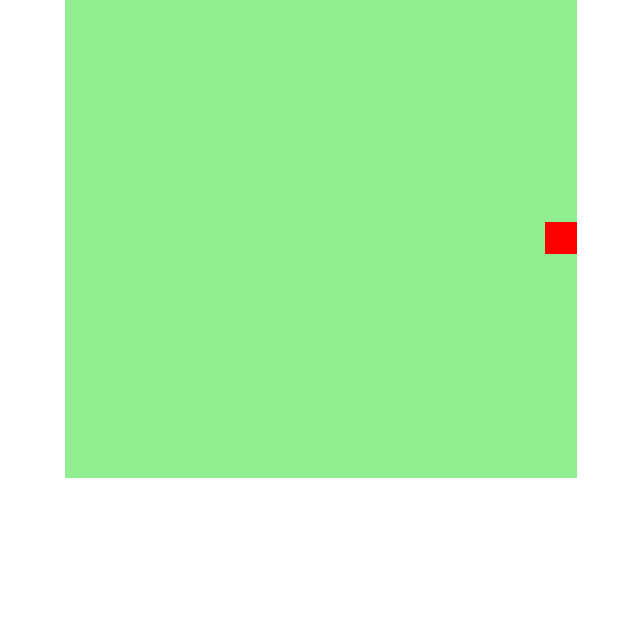
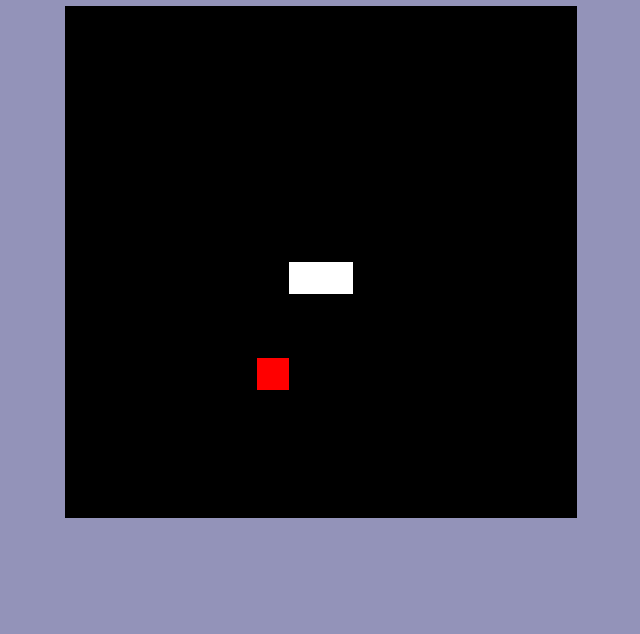
Before and after one commit to marlenesedano/jogo_cobrinha_javaScript, a plain HTML site: page index.html in a window 1280 px wide. Shown: the part 166-800 px from the top of the page, without its empty margins (295-935 px from the left). Drawn offline with Linux system fonts and the light colour scheme.

Commit message:
Jogo Finalizado

```diff
--- a/css/style.css
+++ b/css/style.css
@@ -5,6 +5,8 @@
   flex-direction: column;
   justify-content: center;
   align-items: center;
-  background-color:white;
-  color: rgb(52, 165, 52);
+  background-color:rgb(147, 147, 185);
+  color:black;
+  font-family: Arial, Helvetica, sans-serif;
+  font-weight: bold;
 }
--- a/index.html
+++ b/index.html
@@ -9,6 +9,7 @@
   <title>snake game</title>
 </head>
 <body>
-     <canvas id="snake" width="512" height="512"></canvas>
+  <h1>SNAKE GAME!</h1>
+  <canvas id="snake" width="512" height="512"></canvas>
 </body>
 </html>
--- a/js/main.js
+++ b/js/main.js
@@ -4,7 +4,7 @@
 let snake = [];
 snake[0] = {
   x: 8 * box,
-  t: 8 * box
+  y: 8 * box
 }
 let direction = "right";
 let food = {
@@ -14,13 +14,13 @@
 }
 
 function criarBG(){
-  context.fillStyle = "lightgreen";
+  context.fillStyle = "black";
   context.fillRect (0,0,16 * box, 16 * box);
 }
 
 function criarCobrinha (){
   for(i = 0; i < snake.length; i++){
-      context.fillStyle = "green";
+      context.fillStyle = "white";
       context.fillRect(snake[i].x, snake[i].y, box, box);
   }
 }
@@ -43,11 +43,18 @@
 }
 
 function iniciarJogo(){
-
   if(snake[0].x > 15 * box && direction == "right") snake[0].x  = 0;
   if(snake[0].x < 0 && direction == "left") snake[0].x  = 16 * box;
-  if(snake[0].y < 15 * box && direction == "down") snake[0].y  = 0;
+  if(snake[0].y > 15 * box && direction == "down") snake[0].y  = 0;
   if(snake[0].y < 0 && direction == "up") snake[0].y  = 16 * box;
+
+  for(i = 1; i < snake.length; i++){
+    if(snake[0].x == snake[i].x && snake[0].y == snake[i].y){
+      clearInterval(jogo);
+      alert("Game Over :'(")
+    }
+  }
+
   criarBG();
   criarCobrinha();
   drawFoot();
@@ -70,7 +77,6 @@
   }
 
 
-
   let newHead = {
     x: snakeX,
     y:snakeY
@@ -78,4 +84,5 @@
 
   snake.unshift(newHead);
 }
-let jogo = setInterval(iniciarJogo, 100);
+
+let jogo = setInterval(iniciarJogo,150);
```
